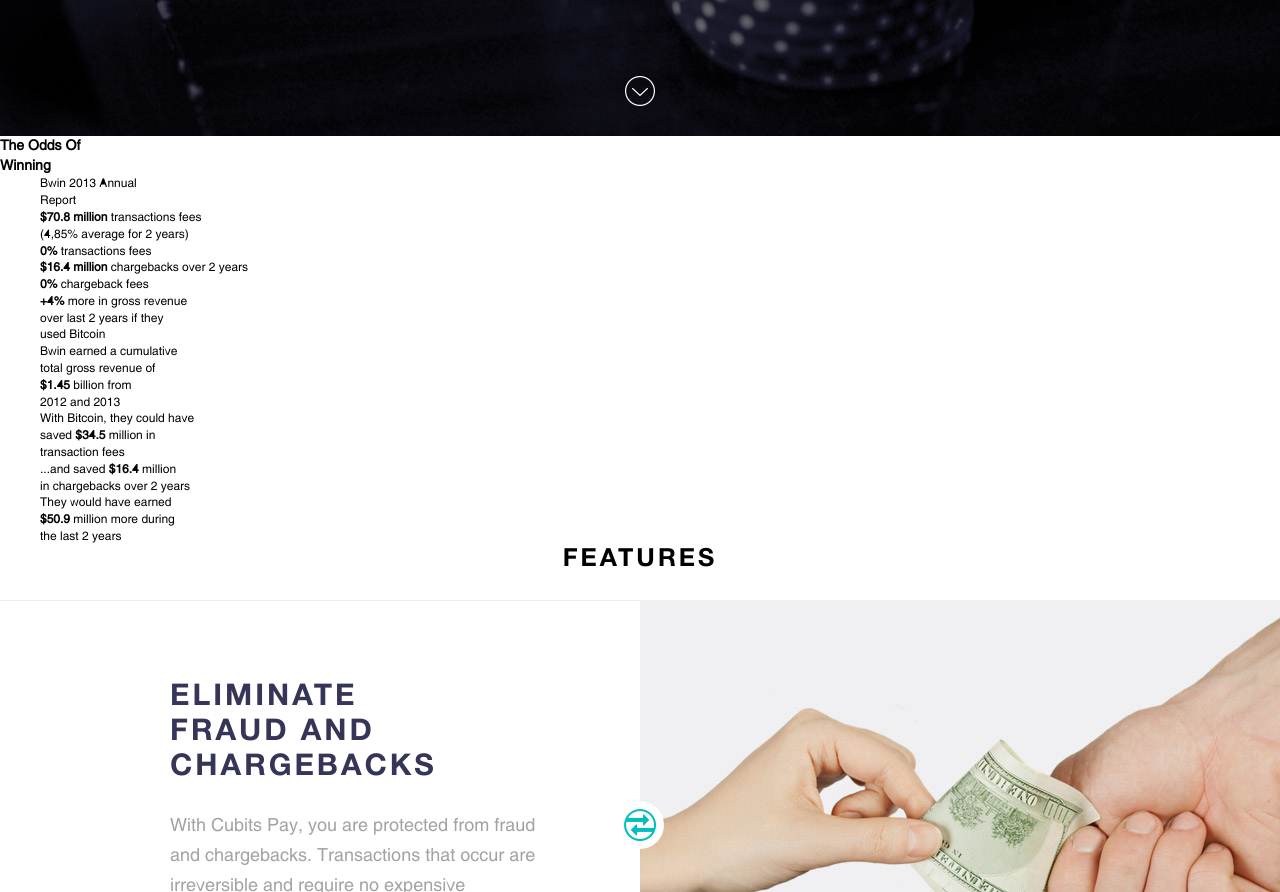
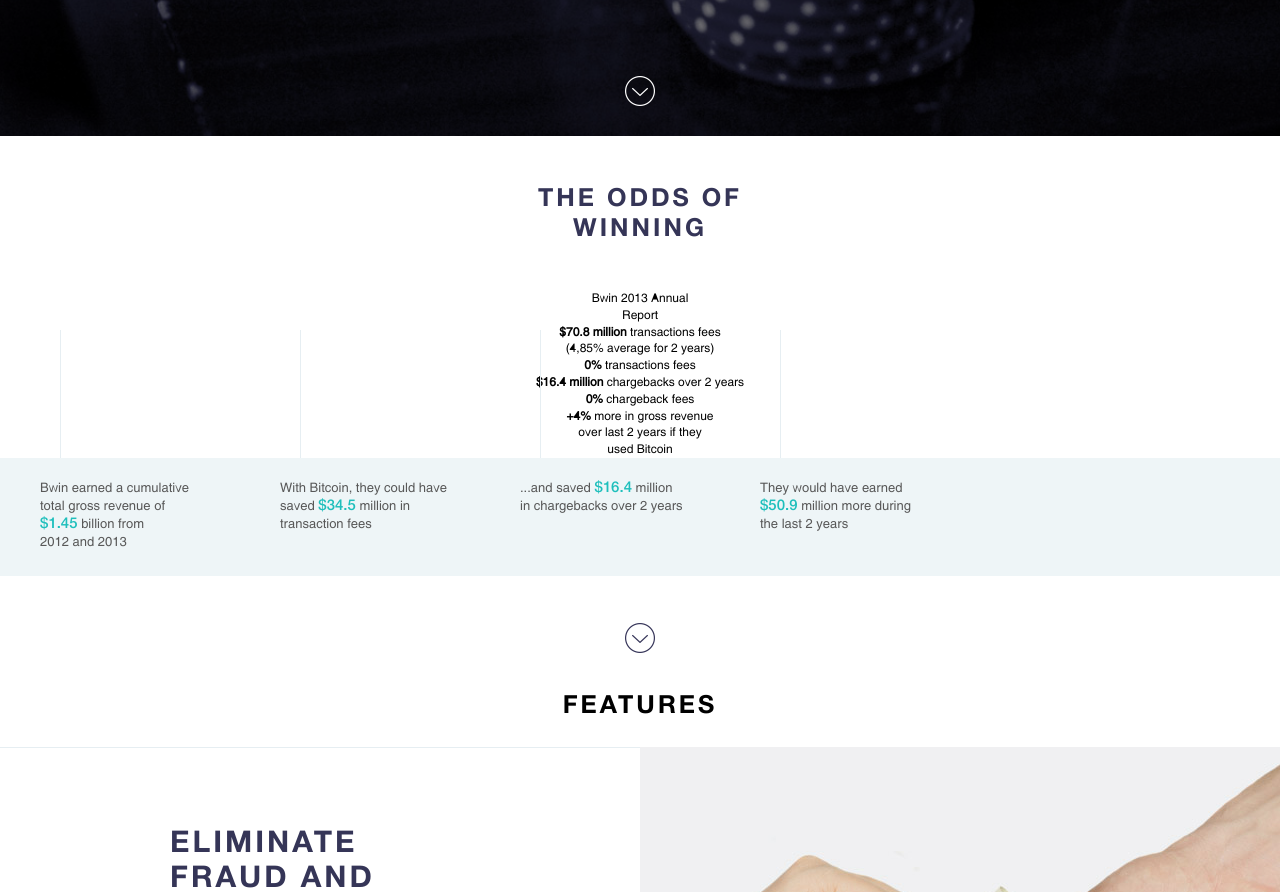
Before and after one commit to coderiver/cubitssuperlanding, a plain HTML site: page index.html in a window 1280 px wide. Shown: the part 664-1556 px from the top of the page. Drawn offline with Linux system fonts and the light colour scheme; a script that the page names is missing; files whose address does not match are found by name.

Commit message:
now shit

```diff
--- a/index.html
+++ b/index.html
@@ -29,8 +29,8 @@
 <!-- begin section  -->
 <div class="section odds">
 
-		<h3>The Odds Of<br>
-Winning</h3>
+		<h2>The Odds Of<br>
+Winning</h2>
 		<!-- begin graph -->
 		<div class="gr">
 			<div class="in">
--- a/sass/_main.sass
+++ b/sass/_main.sass
@@ -89,8 +89,44 @@
 			line-height: 1
 
 .odds
+	text-align: center
+	.odds__next
+		+s(nextb)
+		cursor: pointer
+		display: inline-block
+		margin-bottom: 34px
 	h2
 		@extend %h2
+		font-size: 25px
+		line-height: 30px
+		color: #353557
+		margin: 47px auto
+	.odds__time
+		background: #EEF5F7
+		margin-bottom: 47px
+		.in
+			+clr
+		.odds__point
+			float: left
+			width: 240px
+			padding: 21px 0 25px 0
+			font-size: 13px
+			line-height: 18px
+			color: #585858
+			position: relative
+			text-align: left
+			&:before
+				position: absolute
+				left: 20px
+				content: ' '
+				border-right: 1px solid #E6EEF2
+				height: 128px
+				bottom: 100%
+			strong
+				font-weight: normal
+				+med
+				font-size: 15px
+				color: #1FBFBC
 
 .features
 	h2
```
Also changed, not shown: css/screen.css.
